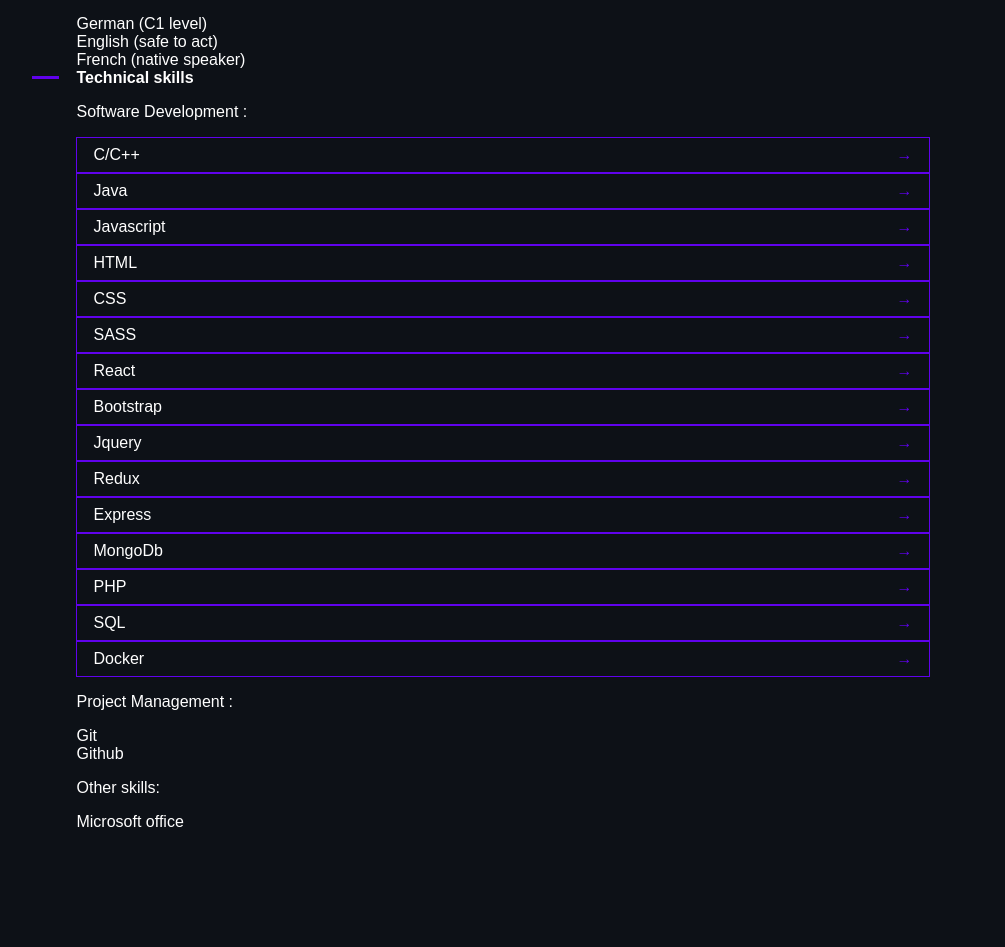
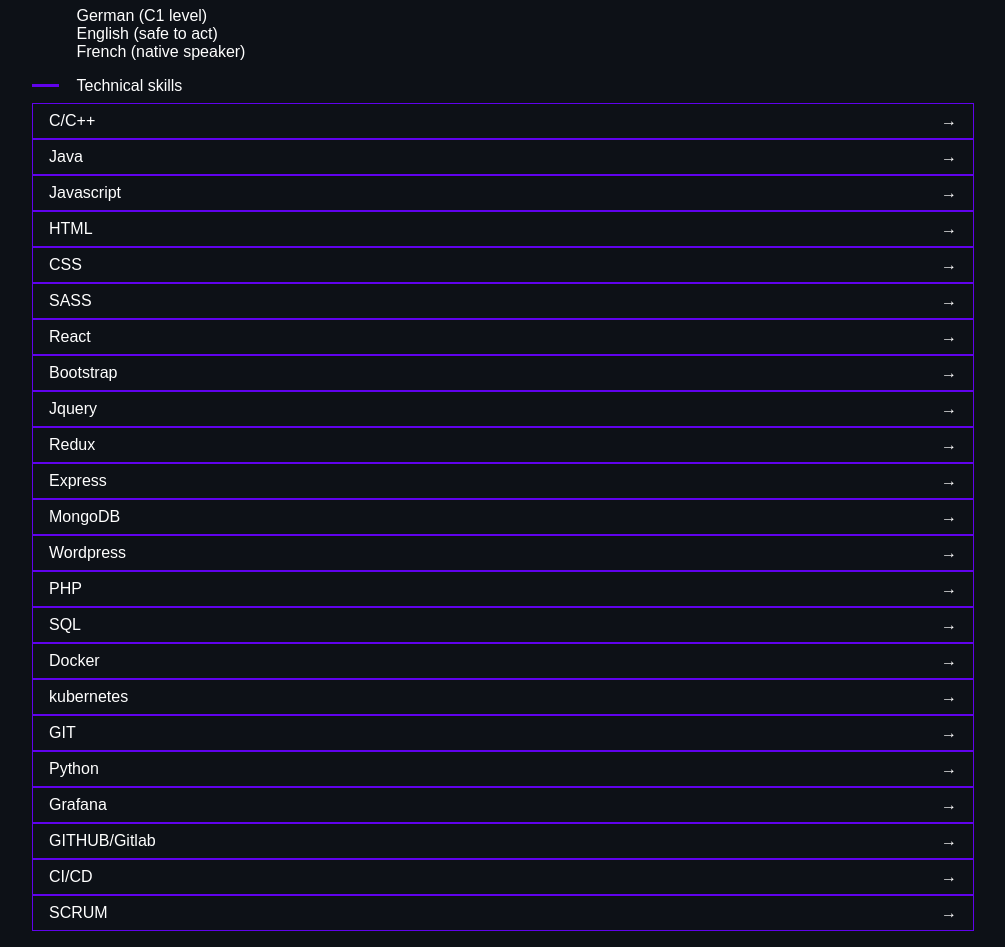
Before and after one commit to yannickChoupo/portfolio, a React (Create React App) app in the folder client/: page /about in a window 1280 px wide. Shown: the part 760-1707 px from the top of the page, without its empty margins (146-1151 px from the left). Before the commit the page ends 1607 px from the top, so only its background shows below. Built offline with nearby package versions, Linux system fonts and the light colour scheme.

Commit message:
about page actualized

```diff
--- a/client/package.json
+++ b/client/package.json
@@ -18,7 +18,7 @@
     "react-redux": "^8.0.2",
     "react-router-dom": "^6.3.0",
     "react-scripts": "^5.0.1",
-    "react-transition-group": "^4.4.2",
+    "react-transition-group": "^4.4.5",
     "sass": "^1.34.1",
     "web-vitals": "^1.1.2"
   },
--- a/client/src/pages/About.js
+++ b/client/src/pages/About.js
@@ -3,82 +3,109 @@
 
 const Skills = [
     {
-        language: "C/C++",
-        description: "I am used with the basic synthax up to object oriented programming and it is the mean language a " +
-            "university laboratory"
+        technologie: "C/C++",
+        description: "Within the framework of a software development laboratory we hab to use C/C++ to programm a vaccum cleaner navigation and during it i learned the basics of object oriented programming."
     },
     {
-        language: "Java",
-        description: "I learned the basics synthax but haven't jet use it"
+        technologie: "Java",
+        description: "I got my the first Java experiences while visiting and optional class from the university and had then to use spring-boot in the framework of my job as working student by SyngenioAG to develop a backend application with some security features."
     },
     {
-        language: "Javascript",
-        description: "I am used with the basic synthax up to ES6, object oriented programming " +
-            "AJAX (Asynchronous javascript and XML) and D3(Javascript data visualisation) and use it to build several" +
-            "code to solve challenges on freecodecamp (some of them in demos)"
+        technologie: "Javascript",
+        description: "In the framework of a roadmap i followed i learned the ES6 synthax, object oriented programming using javascript, AJAX (Asynchronous javascript and XML) and D3(Javascript data visualisation framwork) and use it to build application on freecodecamp (some of them in demos)"
     },
     {
-        language: "HTML",
-        description: "I am used with it and i used to build views like landing pages, tribute pages, Blog, ..."
+        technologie: "HTML",
+        description: "I learned the basic building blocks possible and used it to build views like landing pages, tribute pages, Blog, ..."
     },
     {
-        language: "CSS",
-        description: "I am used with it and i used it to build views like landing pages, tribute pages," +
-            " Blog, to build this website which is fully responsive"
+        technologie: "CSS",
+        description: "I had used it to give some more color the views like landing pages, tribute pages, Blog including adding responsiveness to them."
     },
     {
-        language: "SASS",
-        description: "I use it to generate all the CSS of this website and also play around with it by " +
-            "generating CSS for to provide diferent themes "
+        technologie: "SASS",
+        description: "Is prefered way to go when it is about building complex views needing more complex css selections or generate css to a multithemes views."
     },
     {
-        language: "React",
-        description: "I use it to build several frontend and i include some of them in the demo section"
+        technologie: "React",
+        description: "I use it to build several frontend applications and i include some of them in the demo section"
     },
     {
-        language: "Bootstrap",
-        description: "I know the basic synthax i haven't jet use a lot because a thought throught a better" +
-            "understanding of CSS i will be able to better use bootstrap in better way."
+        technologie: "Bootstrap",
+        description: "I know the basic synthax but haven't jet use a lot."
     },
     {
-        language: "Jquery",
-        description: "I know the basic synthax i use at some point depending on the situation"
+        technologie: "Jquery",
+        description: "I know the basic synthax and use it time to time depending on the situation."
     },
     {
-        language: "Redux",
-        description: "I am used with it and i use it to manage the global state and some component state on this website"
+        technologie: "Redux",
+        description: "I am used with it and i use it to manage the global state on this website"
     },
     {
-        language: "Express",
-        description: "I use to programme the backend of this website"
+        technologie: "Express",
+        description: "I use it to programme the backend of this website"
     },
     {
-        language: "MongoDb",
-        description: "I know the basic synthax and i use it as Database for this website"
+        technologie: "MongoDB",
+        description: "I know the basic synthax and used mongodb-atlas as Database for this website."
+    },
+	{
+        technologie: "Wordpress",
+        description: "In the framework of my job as sofware developer by syngenioAG, i had to take care of content and user management."
     },
     {
-        language: "PHP",
-        description: "i know the basic synthax and i actually using it to build the backend of a worpress website"
+        technologie: "PHP",
+        description: "I know the basic synthax and had to write some line of it in the framework of my job as sofware developer by syngenioAG where i had to write custom code for some fonctionalities in wordpress."
     },
     {
-        language: "SQL",
-        description: "I know the basic synthax and i actually using it to build the backend of a worpress website"
+        technologie: "SQL",
+        description: "I know the basic synthax but haven't use it a lot."
     },
     {
-        language: "Docker",
-        description: "I know the basic synthax and i went through the getting-started tutorial of Docker-Dektop and"
-         + "i am actually Dockerizing this website"
+        technologie: "Docker",
+        description: "I went through the getting-started tutorial of Docker-Dektop and had to use in the framework of my job as sofware developer by syngenioAG."
+    },
+	{
+        technologie: "kubernetes",
+        description: "For the moment i went throught the basic working principles of a cluster but couldn't jet get a hands on."
+    },
+	{
+        technologie: "GIT",
+        description: "In the framework of my job as sofware developer by syngenioAG we have used git for the version control of the different sofware we worked on and i also use to manage the version of this website."
+    },
+	{
+        technologie: "Python",
+        description: "I have learned the basic synthax and used it to write some algorythm."
+    },
+	{
+        technologie: "Grafana",
+        description: "I haven't jet use it but have a basci understanding of how it works and how it could be use."
+    },
+	{
+        technologie: "GITHUB/Gitlab",
+        description: "I am using github to store te code for this website and had to use gitlab in the Framework of my job as working student by SyngenioAG."
+    },
+	{
+        technologie: "CI/CD",
+        description: "I the framework of my job as working student by SyngenioAG i hab the update and write pipelines to ensure a constant integration and development of the features w eadded to the program."
+    },
+	{
+        technologie: "SCRUM",
+        description: "I the framework of my job as working student by SyngenioAG we worked in agile way."
     }
 ]
 const About = () => {
     const openDescription = (e) => {
         console.log("event target", e.target.parentNode.className);
+		const activeListItem = $("li[class='active']");
+		activeListItem.toggleClass("active");
         if(e.target.parentNode.className === "active") {
             $(e.target.parentNode).toggleClass("active");
-        }
-        const activeListItem = $("li[class='active']");
-            activeListItem.toggleClass("active");
-        }
+        } else {
+			$(e.target.parentNode).addClass("active")
+		}
+    }
     return (
         <>
             <div id="about">
@@ -169,7 +196,7 @@
 					<h3>Skills</h3>
 					<div className="body">
 						<div className="languages">
-							<h2 className="subtitle">languages</h2>
+							<div className="subtitle">languages</div>
 							<ul>
 								<li>German (C1 level)</li>
 								<li>English (safe to act)</li>
@@ -177,41 +204,27 @@
 							</ul>
 						</div>
 						<div className="tech-skills">
-							<h2 className="subtitle">Technical skills</h2>
-							<div className="list">
-								<div className="header">Software Development : </div>
-								<ul className="software-skills">
-									{Skills.map(({ language, description }) => {
+							<div className="subtitle">Technical skills</div>
+								<ul className="list">
+									{Skills.map(({ technologie, description }) => {
 										return (
-											<li key={language}
-												onClick={e => openDescription(e)}>
-												<section className="header" >
-													<div className="language">{language}</div>
+											<li
+												key={technologie}
+												>
+												<section className="header"
+														 onClick={e => openDescription(e)}>
+													<div className="language">{technologie}</div>
 													<div className="arrow">→</div>
 												</section>
-												<p className="description">
+												<section className="description">
 													<em>
 														{description}
 													</em>
-												</p>
+												</section>
 											</li>
 										)
 									})}
 								</ul>
-							</div>
-							<section className="list">
-								<div className="header">Project Management : </div>
-								<ul>
-									<li>Git</li>
-									<li>Github</li>
-								</ul>
-							</section>
-							<section className="list">
-								<div className="header">Other skills: </div>
-								<ul>
-									<li> Microsoft office</li>
-								</ul>
-							</section>
 						</div>
 					</div>
 				</section>
--- a/client/src/sass/pages/_about.scss
+++ b/client/src/sass/pages/_about.scss
@@ -104,17 +104,20 @@
 #skills {
 	.body {
 		margin: 1em 0;
+		& > *{
+			margin-bottom: 1em;
+		}
 		&:first-child {
 			position: relative;
-			background-color: red;
-			&::before {
-				content: "";
-				width: .2em;
-				height: 25%;
-				position: absolute;
-				top: 25%;
-				background-color: $def-pri;
-			}
+			// background-color: red;
+			// &::before {
+			// 	content: "";
+			// 	width: .2em;
+			// 	height: 25%;
+			// 	position: absolute;
+			// 	top: 25%;
+			// 	background-color: $def-pri;
+			// }
 		}
 		.languages {
 			ul {
@@ -128,6 +131,7 @@
         font-size: 1em;
         position: relative;
         margin-left: 5ch;
+		margin-bottom: .5em;
 
         &::before {
 			content: "";
@@ -143,52 +147,59 @@
 
       .tech-skills {
 		.header {
-			padding: 0 0 1em 5ch;
+			padding: 0 0 0 5ch;
 		}
-
 		.list {
-			margin-bottom: 1em;
-		}
-        ul {
-			padding: 0 5ch 0 5ch;
 			li {
 				display: flex;
 				flex-direction: column;
+				border: .1em solid $def-pri;
+				.header {
+					margin: 0;
+					padding: .5em 1em;
+					display: flex;
+					justify-content: space-between;
 					cursor: pointer;
-            p {
+				}
+			    .description {
 					padding: .5em 1em;
+			        transition: display 3s ease-in;
 			        display: none;
-              transition: display 1s ease-in;
 			    }
 			    &.active {
 					.arrow {
 						transform: rotate(90deg);
 					}
-              p {
+					.description {
 			            display: block;
 					}
 			    }
 			}
+
 		}
 
-        .software-skills {
-          .header {
-            margin: 0;
-            padding: .5em 1em;
-            display: flex;
-            justify-content: space-between;
-            border: .1em solid $def-pri;
-          }
-          .description {
-            letter-spacing: 1px;
-          }
+        // .software-skills {
+		// 	.body {
+		// 		.header {
+		// 			margin: 0;
+		// 			padding: .5em 1em;
+		// 			display: flex;
+		// 			justify-content: space-between;
+		// 			border: .1em solid $def-pri;
+		// 		}
 
-          .arrow {
-            color: $def-pri;
-            cursor: none;
+		// 		.description {
+		// 			letter-spacing: 1px;
+		// 			background-color: red;
+		// 			margin-left: 1em;
+		// 		}
+		// 		.arrow {
+		// 			color: $def-pri;
+		// 			// cursor: none;
+		// 		}
+		// 	}
+        // }
       }
     }
   }
 }
-  }
-}
```
Also changed, not shown: 2 other files (tests, documents, lock files or other folders). Lines whose indentation alone changed are shown as unchanged.
